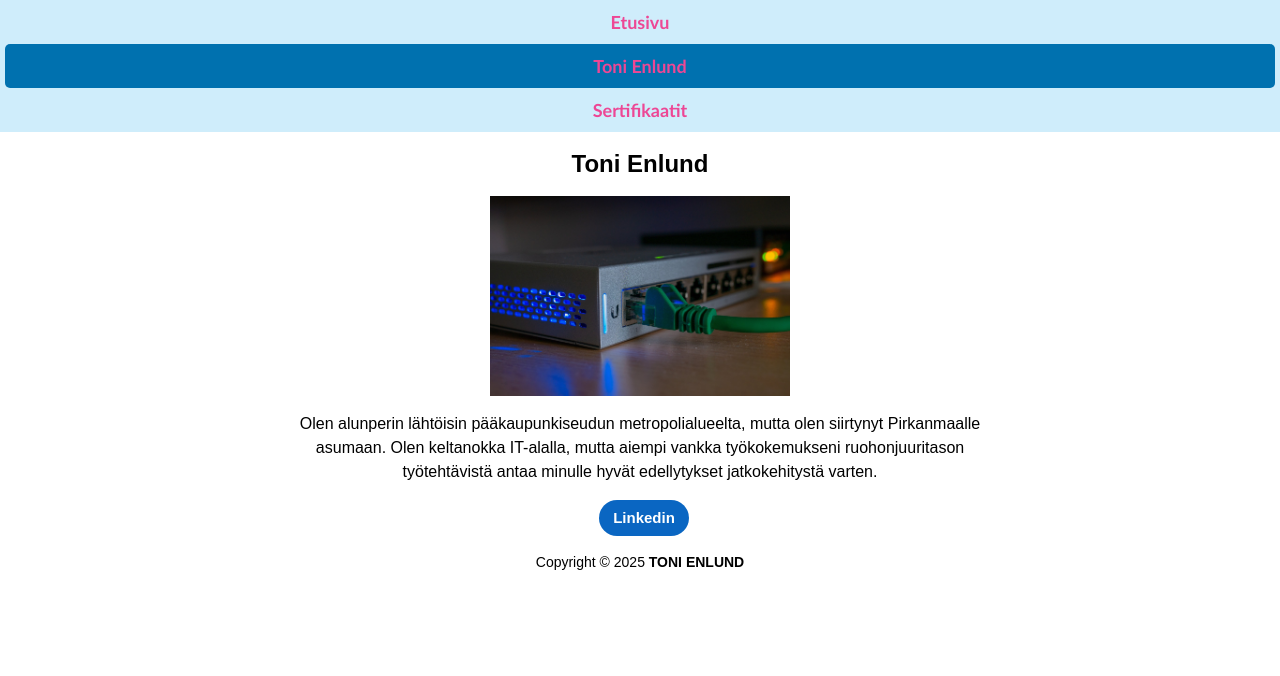
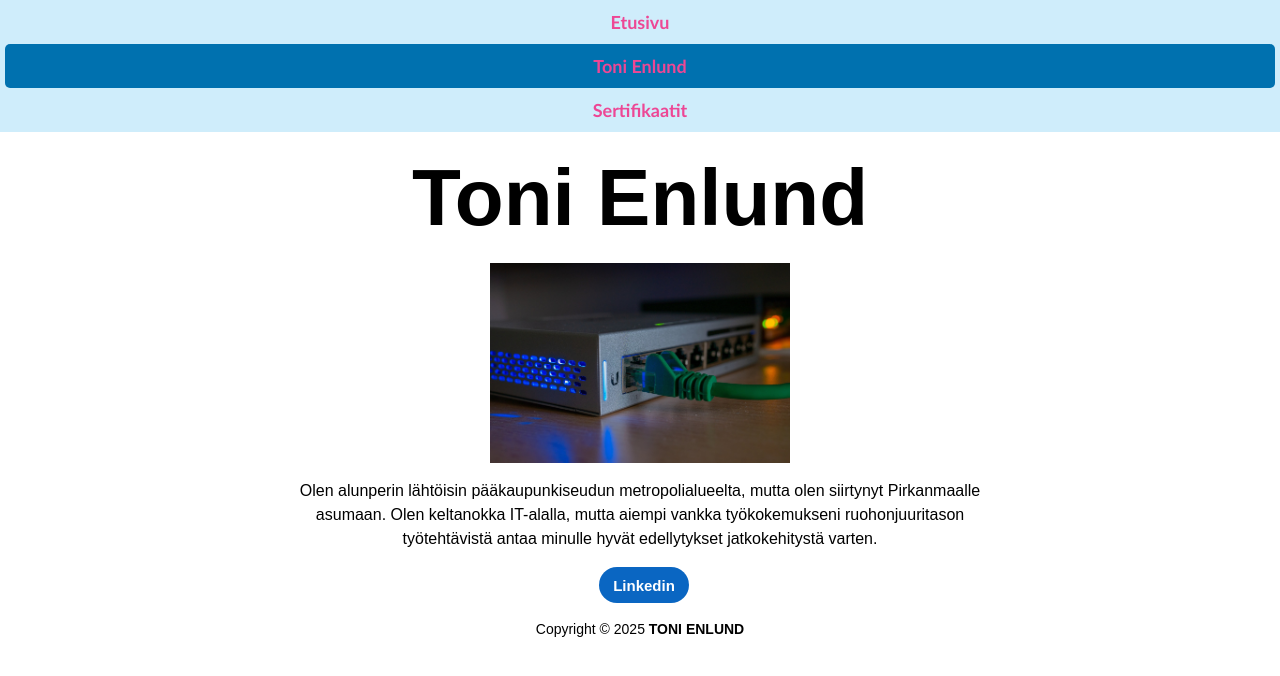
Before and after one commit to UnnamedDeveloper/omanetticv, a plain HTML site: page ToniEnlund.html in a window 1280 px wide. Drawn offline with Linux system fonts and the light colour scheme.

Commit message:
Update ToniEnlund.html

```diff
--- a/ToniEnlund.html
+++ b/ToniEnlund.html
@@ -14,7 +14,7 @@
         </ul>
     </nav>
 <header>
-    <h2 class="omanimi">Toni Enlund</h2>
+    <h1 class="omanimi">Toni Enlund</h1>
 
     <img class="fixed-image" src="reititin.jpg" alt="reititin">
 </header>
```
